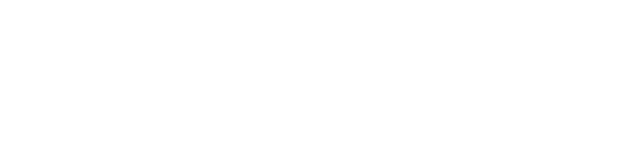
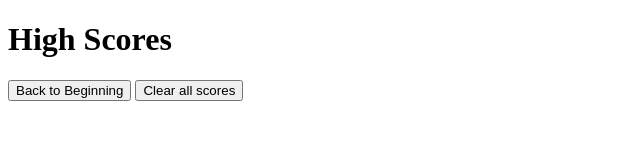
Before and after one commit to porteraproblems/QuizTime, a plain HTML site: page High Scores.html in a window 1280 px wide. Shown: the whole page, without its empty margins (0-640 px from the left). Drawn offline with Linux system fonts and the light colour scheme.

Commit message:
created base for html files

```diff
--- a/High Scores.html
+++ b/High Scores.html
@@ -0,0 +1,29 @@
+<!DOCTYPE html>
+<html lang="en">
+<head>
+    <meta charset="UTF-8">
+    <meta name="viewport" content="width=device-width, initial-scale=1.0">
+    <link rel="stylesheet" type="text/css" href="quizstyle.css">
+    <title>High Scores</title>
+
+</head>
+
+<body>
+
+    <div id="wrapper">
+
+        <div id="time"></div>
+
+        <div id="questionsDiv">
+            <h1>High Scores</h1>
+            <ul id="highScore"></ul>
+
+            <button id="goBack">Back to Beginning</button>
+            <button id="clear" value="reset">Clear all scores</button>
+        </div>
+    </div>
+
+<script src="Highscores.js"></script>
+
+</body>
+</html>
```
Also changed, not shown: index.html (+1 -0 lines), quizstyle.css (added).
